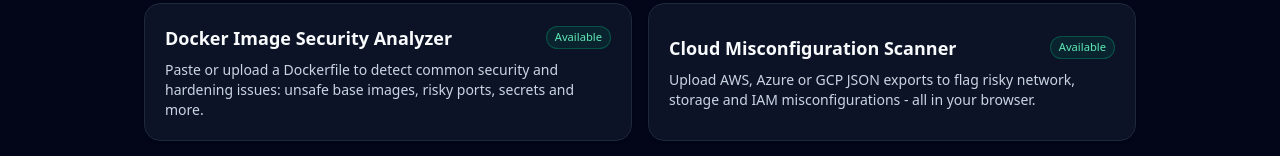
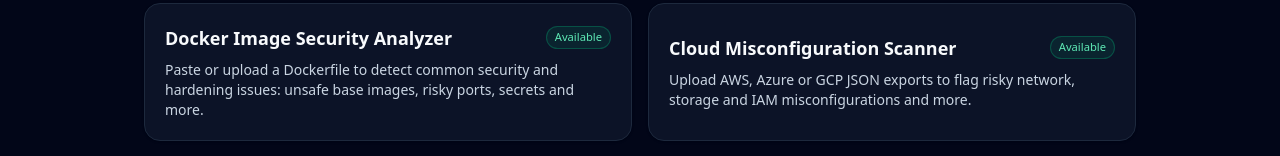
Before and after one commit to dmtkfs/security-webtools, a React (Vite) app: page / in a window 1280 px wide. Shown: the part 166-322 px from the top of the page. Built offline with nearby package versions, Linux system fonts and the light colour scheme.

Commit message:
typo fix

```diff
--- a/src/pages/Home.jsx
+++ b/src/pages/Home.jsx
@@ -25,7 +25,7 @@
           {/* Roadmap tools - coming soon */}
           <ToolCard
             title="Cloud Misconfiguration Scanner"
-            description="Upload AWS, Azure or GCP JSON exports to flag risky network, storage and IAM misconfigurations - all in your browser."
+            description="Upload AWS, Azure or GCP JSON exports to flag risky network, storage and IAM misconfigurations and more."
             status="available"
             onClick={() => onSelectTool('cloud-misconfig')}
           />
```
